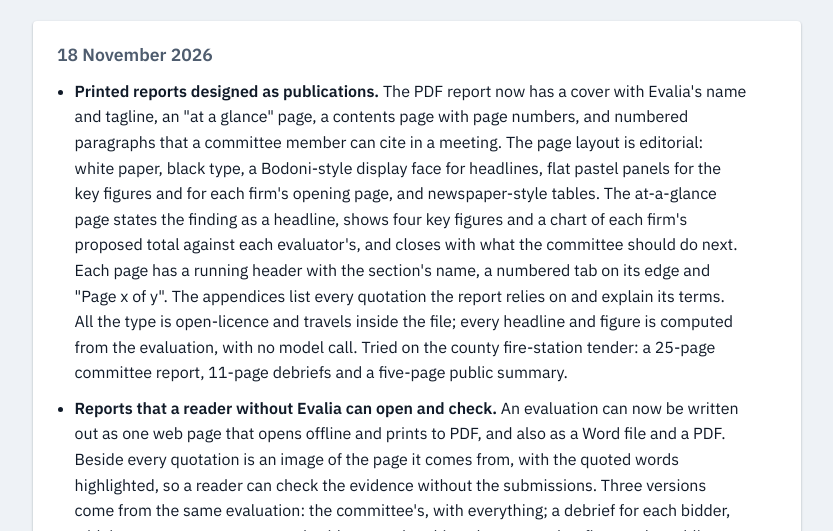
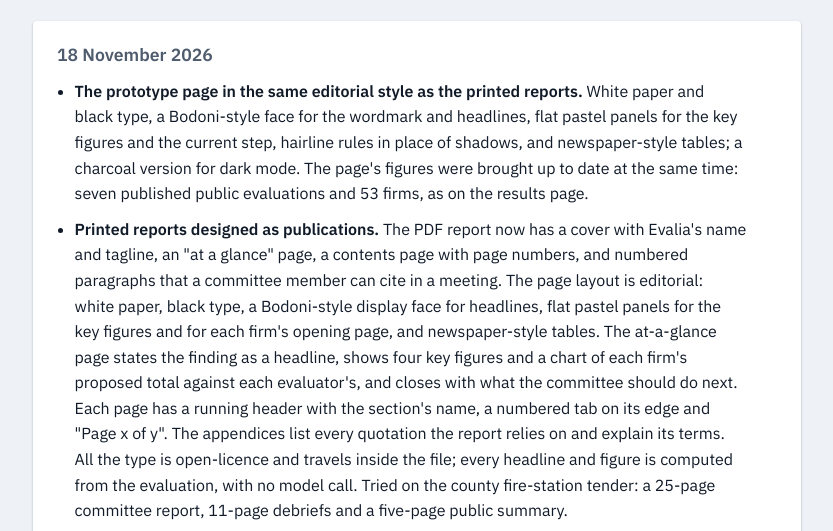
Before and after one commit to expoversal/expoversal.github.io, a plain HTML site: page Evalia/changelog.html in a window 1280 px wide. Shown: the part 208-739 px from the top of the page, without its empty margins (223-1056 px from the left). Drawn offline with Linux system fonts and the light colour scheme.

Commit message:
Evalia changelog: prototype in the editorial style
Co-Authored-By: Claude Opus 5.5 <noreply@anthropic.com>
Claude-Session: https://claude.ai/code/session_01QuvrVdQPLgRnpCZqph2mUL

```diff
--- a/Evalia/changelog.html
+++ b/Evalia/changelog.html
@@ -35,6 +35,7 @@ ul { margin: 0; padding-left: 1.1em } li { margin: 10px 0; max-width: 70ch }
 <h1>What&#x27;s new in Evalia</h1>
 <p class="lead">Changes to Evalia, newest first, written for people following the product. Results come from public tender records; firms are not named. Evalia proposes; the evaluation panel decides every score.</p>
 <section class="card"><h2>18 November 2026</h2><ul>
+<li><strong>The prototype page in the same editorial style as the printed reports.</strong> White paper and black type, a Bodoni-style face for the wordmark and headlines, flat pastel panels for the key figures and the current step, hairline rules in place of shadows, and newspaper-style tables; a charcoal version for dark mode. The page's figures were brought up to date at the same time: seven published public evaluations and 53 firms, as on the results page.</li>
 <li><strong>Printed reports designed as publications.</strong> The PDF report now has a cover with Evalia's name and tagline, an "at a glance" page, a contents page with page numbers, and numbered paragraphs that a committee member can cite in a meeting. The page layout is editorial: white paper, black type, a Bodoni-style display face for headlines, flat pastel panels for the key figures and for each firm's opening page, and newspaper-style tables. The at-a-glance page states the finding as a headline, shows four key figures and a chart of each firm's proposed total against each evaluator's, and closes with what the committee should do next. Each page has a running header with the section's name, a numbered tab on its edge and "Page x of y". The appendices list every quotation the report relies on and explain its terms. All the type is open-licence and travels inside the file; every headline and figure is computed from the evaluation, with no model call. Tried on the county fire-station tender: a 25-page committee report, 11-page debriefs and a five-page public summary.</li>
 <li><strong>Reports that a reader without Evalia can open and check.</strong> An evaluation can now be written out as one web page that opens offline and prints to PDF, and also as a Word file and a PDF. Beside every quotation is an image of the page it comes from, with the quoted words highlighted, so a reader can check the evidence without the submissions. Three versions come from the same evaluation: the committee's, with everything; a debrief for each bidder, with its own scores, reasons and evidence and nothing about any other firm; and a public summary with the ranking and scores but no reasons or quotations. Each statement is marked as either what the document says or a judgement, and each report carries its date and a fingerprint of its content. On a county fire-station tender with four firms, 34 of 35 quotations were placed and highlighted on their page. Model fees: none.</li>
 </ul></section>
```
